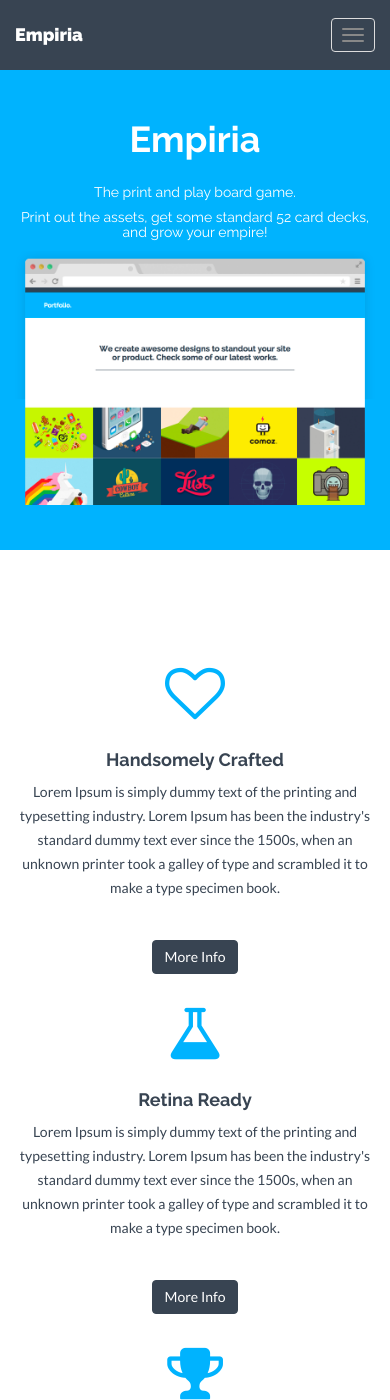
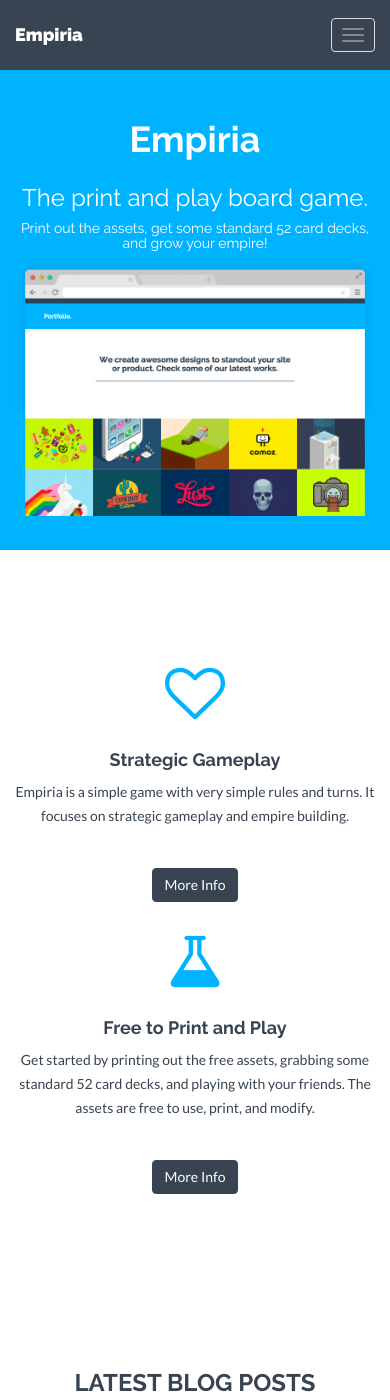
Before and after one commit to ChibiCritters/empiria-card-game, a Jekyll site: the page built from index.html, in a window 390 px wide and 1400 px high. Built offline with Jekyll 4.4.1, drawn with Linux system fonts in a browser that asks for light colours; nearby versions of some CDN libraries; some of the changed text lies outside the part shown; grey boxes are pictures that could not be loaded.

Commit message:
index changes

```diff
--- /dev/null
+++ b/_includes/blog.html
@@ -0,0 +1,21 @@
+<div id="blogwrap">
+    <div class="blog-centered">
+        {% if include.title %}<h3>{{ include.title }}</h3>{% endif %}
+        <div class="recentitems blog">
+            {% for post in site.posts limit:include.limit %}
+                <div class="blog-item graphic-design">
+                    <div class="he-wrap tpl6">
+                    <img class="img-responsive" src="{{ "/assets/img/blog/" | prepend: site.baseurl }}{{ page.img }}"><
+                        <div class="he-view">
+                            <div class="bg a0" data-animate="fadeIn">
+                                <h3 class="a1" data-animate="fadeInDown">{{ post.title }}</h3>
+                                <a data-rel="prettyPhoto" href="{{ "/assets/img/project/" | prepend: site.baseurl }}{{ post.img }}" class="dmbutton a2" data-animate="fadeInUp"><i class="fa fa-search"></i></a>
+                                <a href="{{  post.url | prepend: site.baseurl }}" class="dmbutton a2" data-animate="fadeInUp"><i class="fa fa-link"></i></a>
+                            </div><!-- he bg -->
+                        </div><!-- he view -->
+                    </div><!-- he wrap -->
+                </div><!-- end col-12 -->
+            {% endfor %}
+        </div><!-- blog -->
+    </div><!-- blog container -->
+</div><!--/blogwrap -->
--- a/_includes/header.html
+++ b/_includes/header.html
@@ -3,7 +3,7 @@
         <div class="row">
             <div class="col-lg-8 col-lg-offset-2">
                 <h1>Empiria</h1>
-                <h5>The print and play board game.</h5>
+                <h3>The print and play board game.</h3>
                 <h5>Print out the assets, get some standard 52 card decks, and grow your empire!</h5>
             </div>
             <div class="col-lg-8 col-lg-offset-2 himg">
--- a/index.html
+++ b/index.html
@@ -9,27 +9,21 @@ permalink: /
         <div class="row centered">
             <div class="col-sm-6">
                 <i class="fa fa-heart-o"></i>
-                <h4>Handsomely Crafted</h4>
-                <p>Lorem Ipsum is simply dummy text of the printing and typesetting industry. Lorem Ipsum has been the industry's standard dummy text ever since the 1500s, when an unknown printer took a galley of type and scrambled it to make a type specimen book.</p>
+                <h4>Strategic Gameplay</h4>
+                <p>Empiria is a simple game with very simple rules and turns.  It focuses on strategic gameplay and empire building. </p>
                 <p><br/><a href="#" class="btn btn-theme">More Info</a></p>
             </div>
             <div class="col-sm-6">
                 <i class="fa fa-flask"></i>
-                <h4>Retina Ready</h4>
-                <p>Lorem Ipsum is simply dummy text of the printing and typesetting industry. Lorem Ipsum has been the industry's standard dummy text ever since the 1500s, when an unknown printer took a galley of type and scrambled it to make a type specimen book.</p>
-                <p><br/><a href="#" class="btn btn-theme">More Info</a></p>
-            </div>
-            <div class="col-sm-6">
-                <i class="fa fa-trophy"></i>
-                <h4>Quality Theme</h4>
-                <p>Lorem Ipsum is simply dummy text of the printing and typesetting industry. Lorem Ipsum has been the industry's standard dummy text ever since the 1500s, when an unknown printer took a galley of type and scrambled it to make a type specimen book.</p>
+                <h4>Free to Print and Play</h4>
+                <p>Get started by printing out the free assets, grabbing some standard 52 card decks, and playing with your friends.  The assets are free to use, print, and modify.</p>
                 <p><br/><a href="#" class="btn btn-theme">More Info</a></p>
             </div>
         </div>
     </div>
 </div>
 
-{% include portfolio.html title="LATEST BLOG POSTS" limit=10 %}
+{% include blog.html title="LATEST BLOG POSTS" limit=10 %}
 
 <div class="container mtb">
     <div class="row">
```
Also changed, not shown: _includes/css/style.css (+19 -5 lines).
